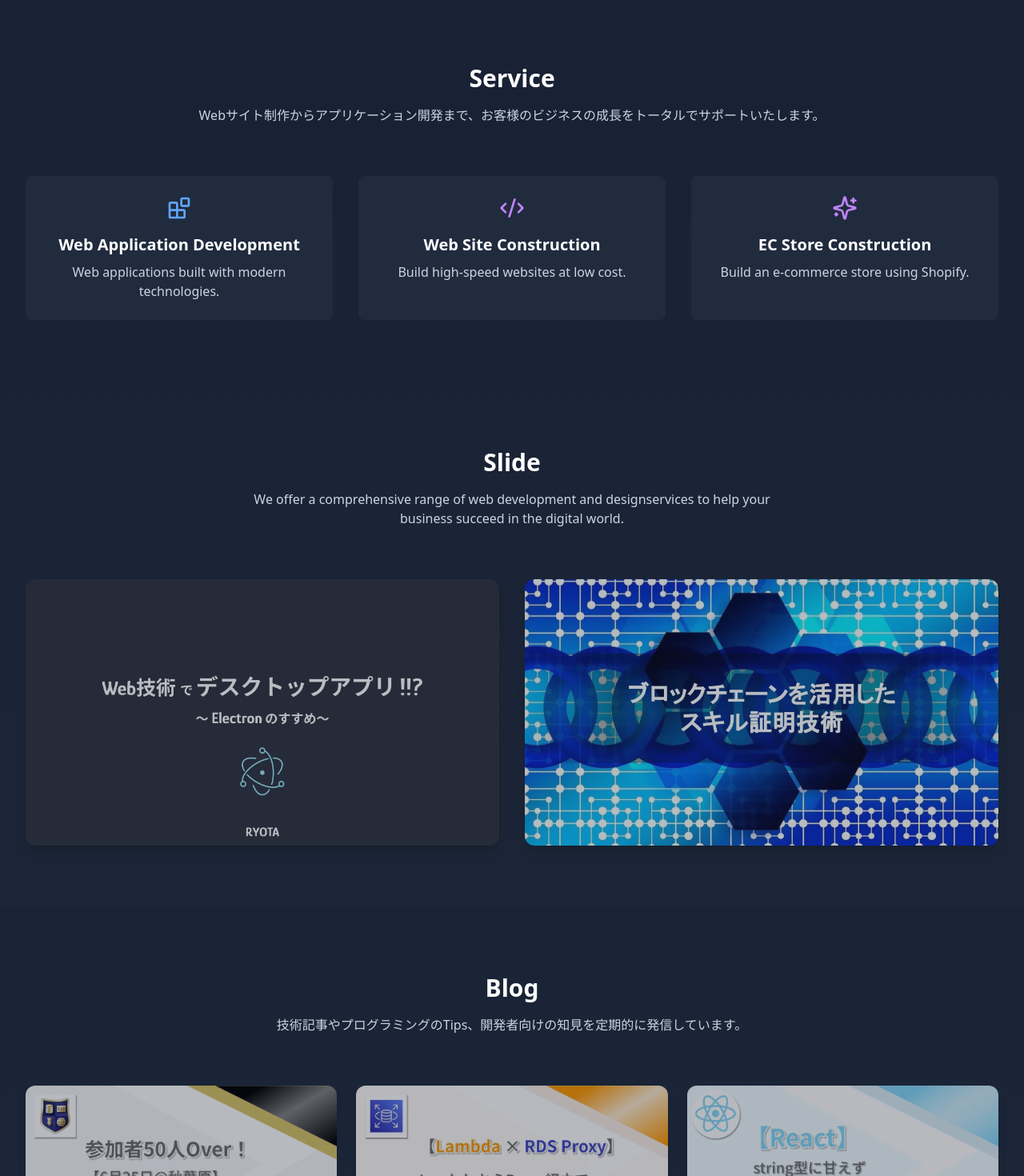
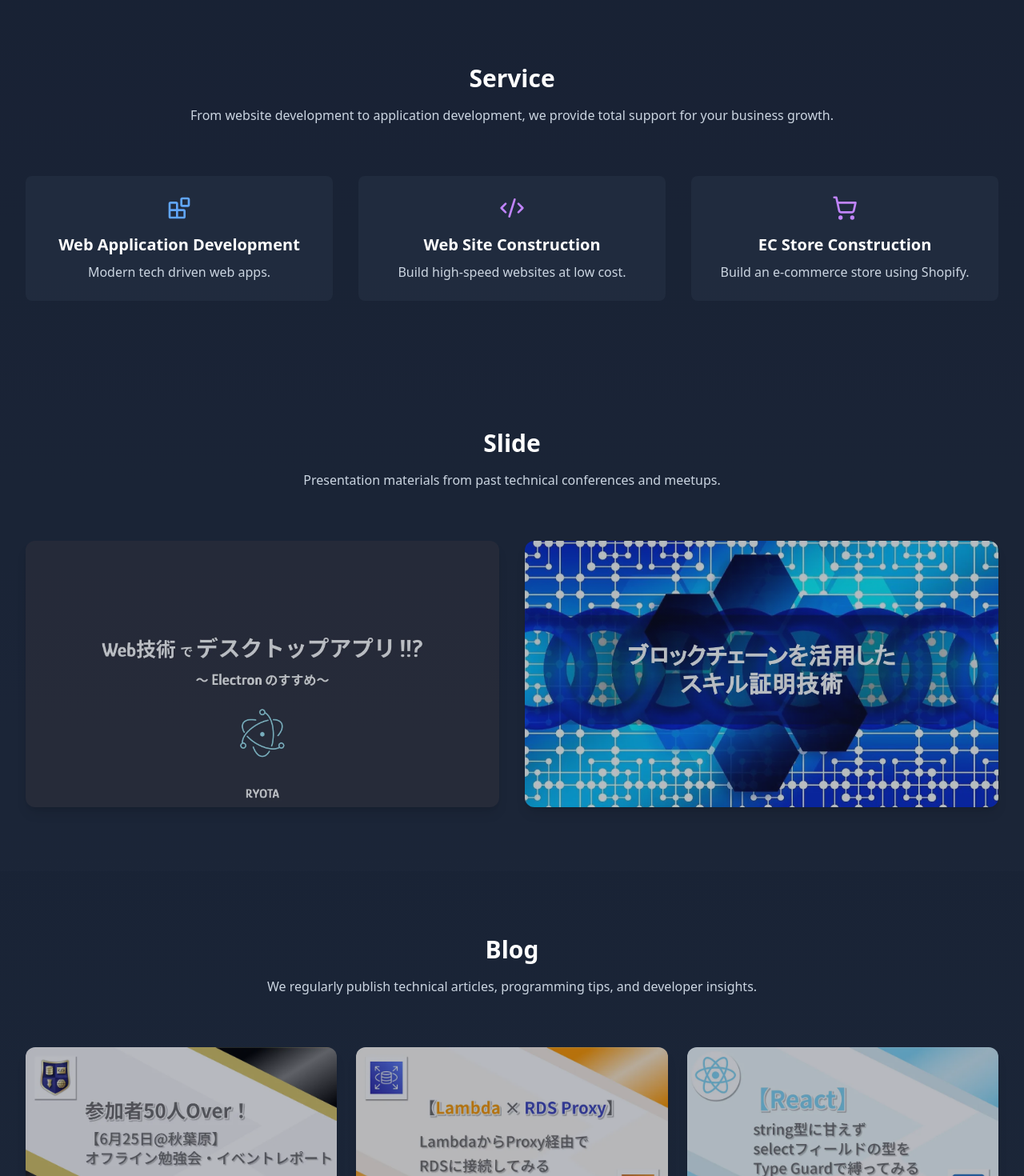
Before and after one commit to RYOTA-F/wisteria-web-v2, a Next.js app: page / in a window 1280 px wide. Shown: the part 800-2270 px from the top of the page at 80% size. Built offline with nearby package versions, Linux system fonts and the light colour scheme.

Commit message:
:art: 文言微調整

```diff
--- a/app/components/Blog/Blog.tsx
+++ b/app/components/Blog/Blog.tsx
@@ -40,7 +40,8 @@ export function Blog() {
         <div className="text-center mb-16">
           <h2 className="text-3xl font-bold text-white mb-4">Blog</h2>
           <p className="text-slate-300 max-w-2xl mx-auto">
-            技術記事やプログラミングのTips、開発者向けの知見を定期的に発信しています。
+            We regularly publish technical articles, programming tips, and
+            developer insights.
           </p>
         </div>
         <div className="grid md:grid-cols-2 lg:grid-cols-3 gap-6">
--- a/app/components/Header/Header.tsx
+++ b/app/components/Header/Header.tsx
@@ -6,8 +6,8 @@ export function Header() {
     { key: 'Service', href: '/#service' },
     { key: 'Slide', href: '/#slide' },
     { key: 'Blog', href: '/#blog' },
+    { key: 'Skill', href: '/skill' },
     { key: 'Career', href: '/career' },
-    { key: 'Skill', href: '/skill' },
   ]
 
   return (
--- a/app/components/Service/Service.tsx
+++ b/app/components/Service/Service.tsx
@@ -1,10 +1,10 @@
-import { Code2, Blocks, Sparkles } from 'lucide-react'
+import { Code2, Blocks, ShoppingCart } from 'lucide-react'
 
 const services = [
   {
     icon: <Blocks className="w-8 h-8 text-blue-400" />,
     title: 'Web Application Development',
-    description: 'Web applications built with modern technologies.',
+    description: 'Modern tech driven web apps.',
   },
   {
     icon: <Code2 className="w-8 h-8 text-purple-400" />,
@@ -12,7 +12,7 @@ const services = [
     description: 'Build high-speed websites at low cost.',
   },
   {
-    icon: <Sparkles className="w-8 h-8 text-purple-400" />,
+    icon: <ShoppingCart className="w-8 h-8 text-purple-400" />,
     title: 'EC Store Construction',
     description: 'Build an e-commerce store using Shopify.',
   },
@@ -25,7 +25,8 @@ export function Service() {
         <div className="text-center mb-16">
           <h2 className="text-3xl font-bold text-white mb-4">Service</h2>
           <p className="text-slate-300 mx-auto">
-            Webサイト制作からアプリケーション開発まで、お客様のビジネスの成長をトータルでサポートいたします。
+            From website development to application development, we provide
+            total support for your business growth.
           </p>
         </div>
         <div className="grid md:grid-cols-3 gap-8">
--- a/app/components/Slide/Slide.tsx
+++ b/app/components/Slide/Slide.tsx
@@ -21,8 +21,7 @@ export function Slide() {
         <div className="text-center mb-16">
           <h2 className="text-3xl font-bold text-white mb-4">Slide</h2>
           <p className="text-slate-300 max-w-2xl mx-auto">
-            We offer a comprehensive range of web development and designservices
-            to help your business succeed in the digital world.
+            Presentation materials from past technical conferences and meetups.
           </p>
         </div>
         <div className="grid md:grid-cols-2 gap-8">
```
